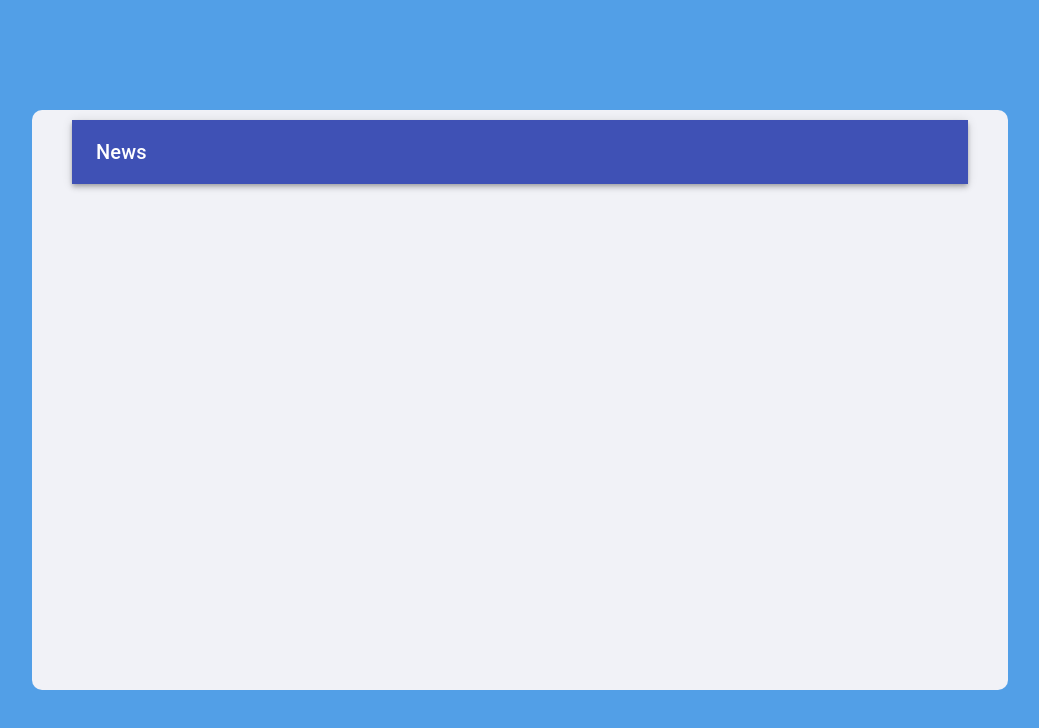
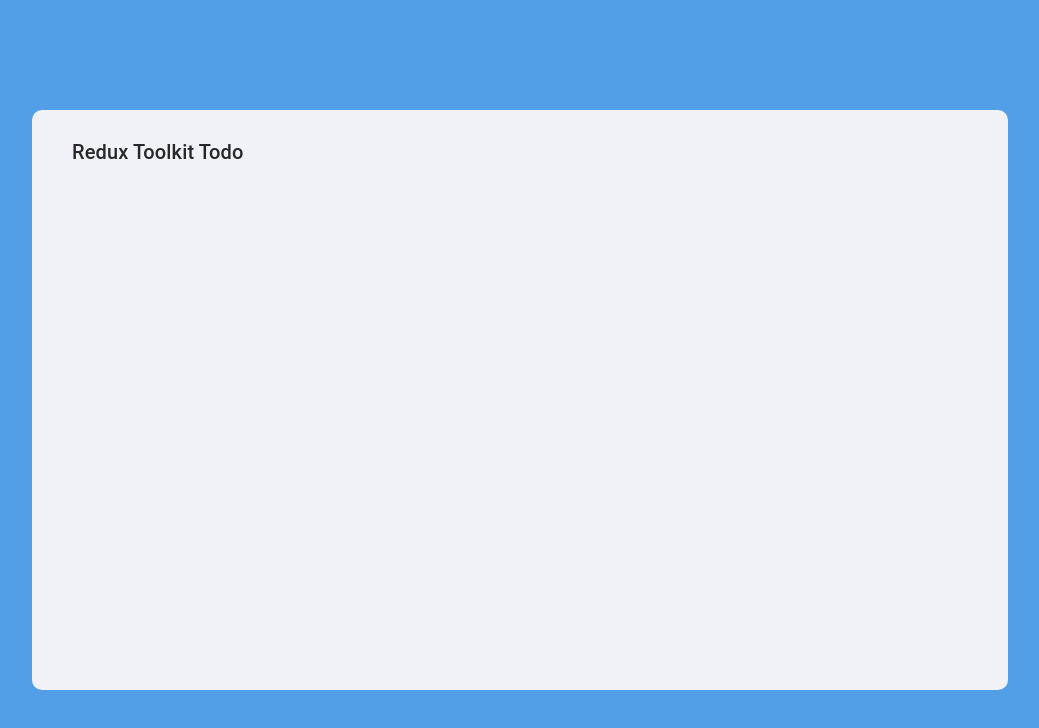
Before and after one commit to kazu-S-1110/redux_toolkit_210614, a React (Create React App) app: page / in a window 1280 px wide. Shown: the top 728 px of the page, without its empty margins (120-1159 px from the left). Built offline with nearby package versions, Linux system fonts and the light colour scheme.

Commit message:
headerコンポーネントのスタイリング。

```diff
--- a/src/components/header.module.scss
+++ b/src/components/header.module.scss
@@ -0,0 +1,10 @@
+.root {
+  .app_bar{
+    box-shadow: none;
+    background-color: #f1f2f7;
+    color: #282828;
+    .tool_bar {
+      padding: 0;
+    }
+  }
+}
--- a/src/components/header.tsx
+++ b/src/components/header.tsx
@@ -8,10 +8,10 @@
 const Header: React.FC = () => {
   return (
     <div className={styles.root}>
-      <AppBar position="static">
-        <Toolbar>
+      <AppBar position="static" className={styles.app_bar}>
+        <Toolbar className={styles.tool_bar}>
           <Typography variant="h6" className={styles.title}>
-            News
+            Redux Toolkit Todo
           </Typography>
         </Toolbar>
       </AppBar>
```
